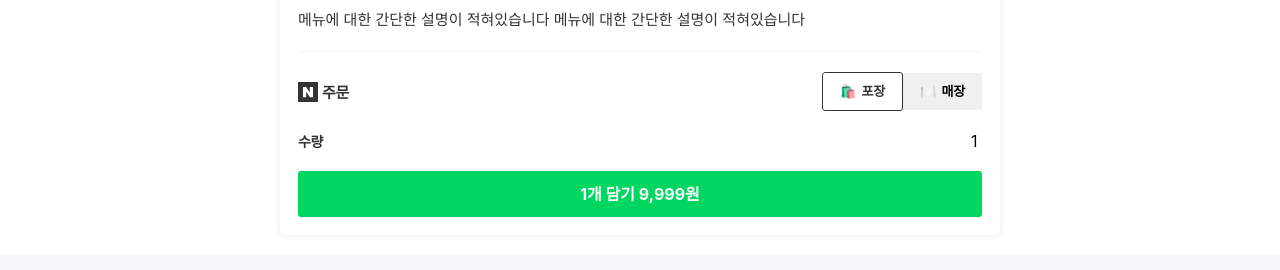
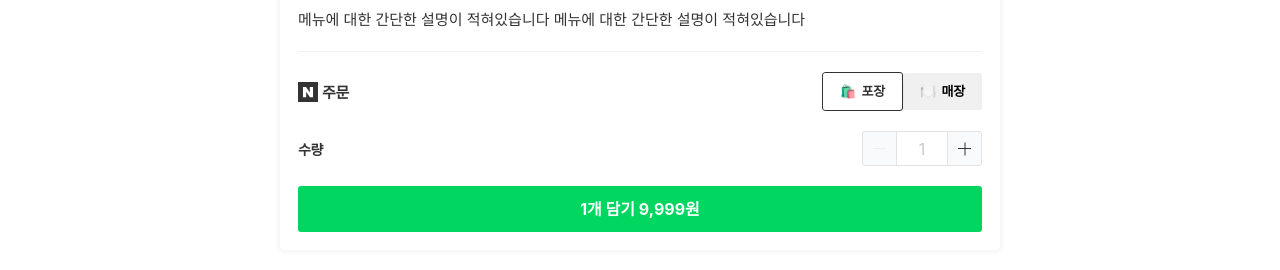
Before and after one commit to NewBean0312/order-page-code, a plain HTML site: page docs/detail.html in a window 1280 px wide. Shown: the part 446-716 px from the top of the page. Drawn offline with Linux system fonts and the light colour scheme.

Commit message:
공통 컴포넌트(.amount-select) 작업

```diff
--- /dev/null
+++ b/assets/scss/components/menu/_amount_select.scss
@@ -0,0 +1,68 @@
+.amount-select {
+  display: flex;
+  align-items: center;
+  height: 35px;
+
+  .btn-minus,
+  .btn-plus {
+    position: relative;
+    display: flex;
+    justify-content: center;
+    align-items: center;
+    width: 35px;
+    height: 35px;
+    border: 1px solid $booking-color-border109;
+    background-color: $booking-color-bg3;
+    color: $booking-color-text106;
+    &.enabled {
+        border-color: #00d780;
+        background-color: #00d780;
+        color: #fff;
+    }
+    &:disabled {
+        color: $booking-color-border102;
+    }
+    &::before {
+      display: block;
+      width: 13px;
+      height: 1px;
+      background-color: currentColor;
+      content: "";
+    }
+  }
+
+  .btn-minus {
+    border-radius: 3px 0 0 3px;
+  }
+
+  .btn-plus {
+    border-radius: 0 3px 3px 0;
+    &::after {
+        display: block;
+        position: absolute;
+        top: 50%;
+        left: 50%;
+        width: 1px ;
+        height: 13px;
+        background-color: currentColor;
+        transform: translate(-50%, -50%);
+        content: '';
+    }
+  }
+
+  .amount {
+    display: flex;
+    justify-content: center;
+    align-items: center;
+    width: 50px;
+    height: 35px;
+    border-top: 1px solid $booking-color-border109;
+    border-bottom: 1px solid $booking-color-border109;
+    font-weight: 700;
+    color: $booking-color-text104;
+    &.disabled {
+        font-weight: 400;
+        color: #c9c9c9;
+    }
+  }
+}
--- a/assets/scss/styles.scss
+++ b/assets/scss/styles.scss
@@ -19,5 +19,6 @@
 @import "./components/menu/menu_list_area";
 @import "./components/menu/order_box_area";
 @import "./components/menu/go_to_top";
+@import "./components/menu/amount_select";
 
 @import "./pages/order_page";
```
Also changed, not shown: assets/css/styles.css, 1 other file.
